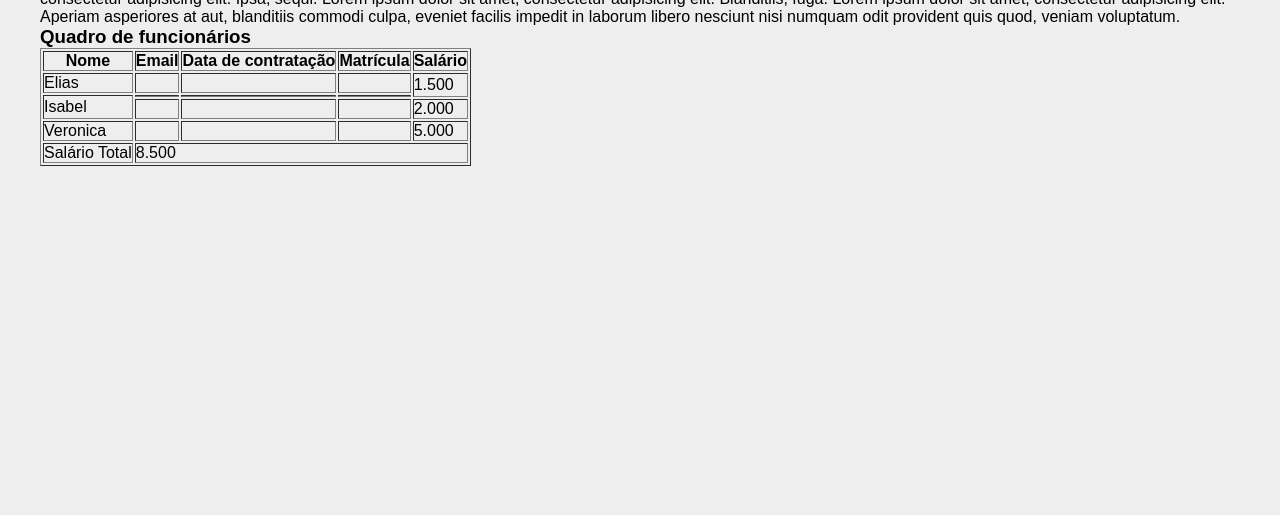
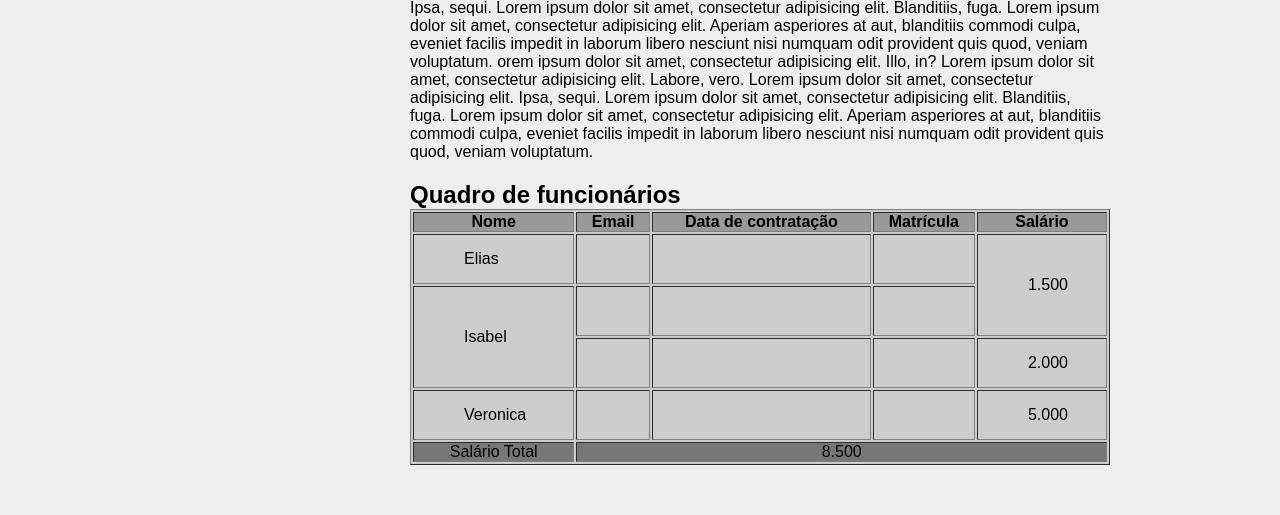
Before and after one commit to 4ndrenobr3/satella-desenvolvimento-web, a PHP site: page /quem-somos.html in a window 1280 px wide. Shown: the part 605-1120 px from the top of the page. Before the commit the page ends 771 px from the top, so only its background shows below. Run offline with PHP 8.4, Linux system fonts and the light colour scheme.

Commit message:
Edited css for quem-somos

```diff
--- a/modulo01/semana03/assets/css/style.css
+++ b/modulo01/semana03/assets/css/style.css
@@ -84,3 +84,51 @@ nav ul li a {
 .card a:hover {
     background: #ff4141;
 }
+
+.who-we-are {
+    display: flex;
+    flex-wrap: wrap;
+    margin-top: 100px;
+}
+
+.identity {
+    max-width: 300px;
+    margin: 10px;
+}
+
+.identity img{
+    width: 100%;
+    margin-top: 50px;
+}
+
+.identity h1 {
+    text-align: center;
+}
+
+.informations {
+    max-width: 700px;
+    margin: 50px;
+}
+
+.informations p {
+    margin-bottom: 20px;
+}
+
+.informations table {
+    width: 100%;
+    background: #ccc;
+}
+
+.informations table thead {
+    background: #999;
+}
+
+.informations table  tbody td {
+    padding-left: 50px;
+    height: 50px;
+}
+
+.informations table tfoot {
+    background: #777777;
+    text-align: center;
+}
--- a/modulo01/semana03/quem-somos.html
+++ b/modulo01/semana03/quem-somos.html
@@ -23,13 +23,14 @@
     </ul>
 </nav>
 
-<main class="container">
-    <div>
+<main class="container who-we-are">
+    <div class="identity">
         <h1>Quem somos</h1>
         <img src="https://cdn.pixabay.com/photo/2016/04/28/00/27/nature-1357928_960_720.png" alt="Company">
     </div>
-    <div>
+    <div class="informations">
         <p>
+            <b>
                 Lorem ipsum dolor sit amet, consectetur adipisicing elit. Illo, in?
                 Lorem ipsum dolor sit amet, consectetur adipisicing elit. Labore, vero.
                 Lorem ipsum dolor sit amet, consectetur adipisicing elit. Ipsa, sequi.
@@ -38,6 +39,15 @@
                 blanditiis commodi culpa,
                 eveniet facilis impedit in laborum libero nesciunt nisi numquam odit provident quis quod,
                 veniam voluptatum.
+                orem ipsum dolor sit amet, consectetur adipisicing elit. Illo, in?
+                Lorem ipsum dolor sit amet, consectetur adipisicing elit. Labore, vero.
+                Lorem ipsum dolor sit amet, consectetur adipisicing elit. Ipsa, sequi.
+                Lorem ipsum dolor sit amet, consectetur adipisicing elit. Blanditiis, fuga.
+                Lorem ipsum dolor sit amet, consectetur adipisicing elit. Aperiam asperiores at aut,
+                blanditiis commodi culpa,
+                eveniet facilis impedit in laborum libero nesciunt nisi numquam odit provident quis quod,
+                veniam voluptatum.
+            </b>
         </p>
         <p>
             Lorem ipsum dolor sit amet, consectetur adipisicing elit. Illo, in?
@@ -48,8 +58,16 @@
             blanditiis commodi culpa,
             eveniet facilis impedit in laborum libero nesciunt nisi numquam odit provident quis quod,
             veniam voluptatum.
+            orem ipsum dolor sit amet, consectetur adipisicing elit. Illo, in?
+            Lorem ipsum dolor sit amet, consectetur adipisicing elit. Labore, vero.
+            Lorem ipsum dolor sit amet, consectetur adipisicing elit. Ipsa, sequi.
+            Lorem ipsum dolor sit amet, consectetur adipisicing elit. Blanditiis, fuga.
+            Lorem ipsum dolor sit amet, consectetur adipisicing elit. Aperiam asperiores at aut,
+            blanditiis commodi culpa,
+            eveniet facilis impedit in laborum libero nesciunt nisi numquam odit provident quis quod,
+            veniam voluptatum.
         </p>
-        <h3>Quadro de funcionários</h3>
+        <h2>Quadro de funcionários</h2>
         <table border="1">
             <thead>
                 <tr>
```
Lines whose indentation alone changed are shown as unchanged.
